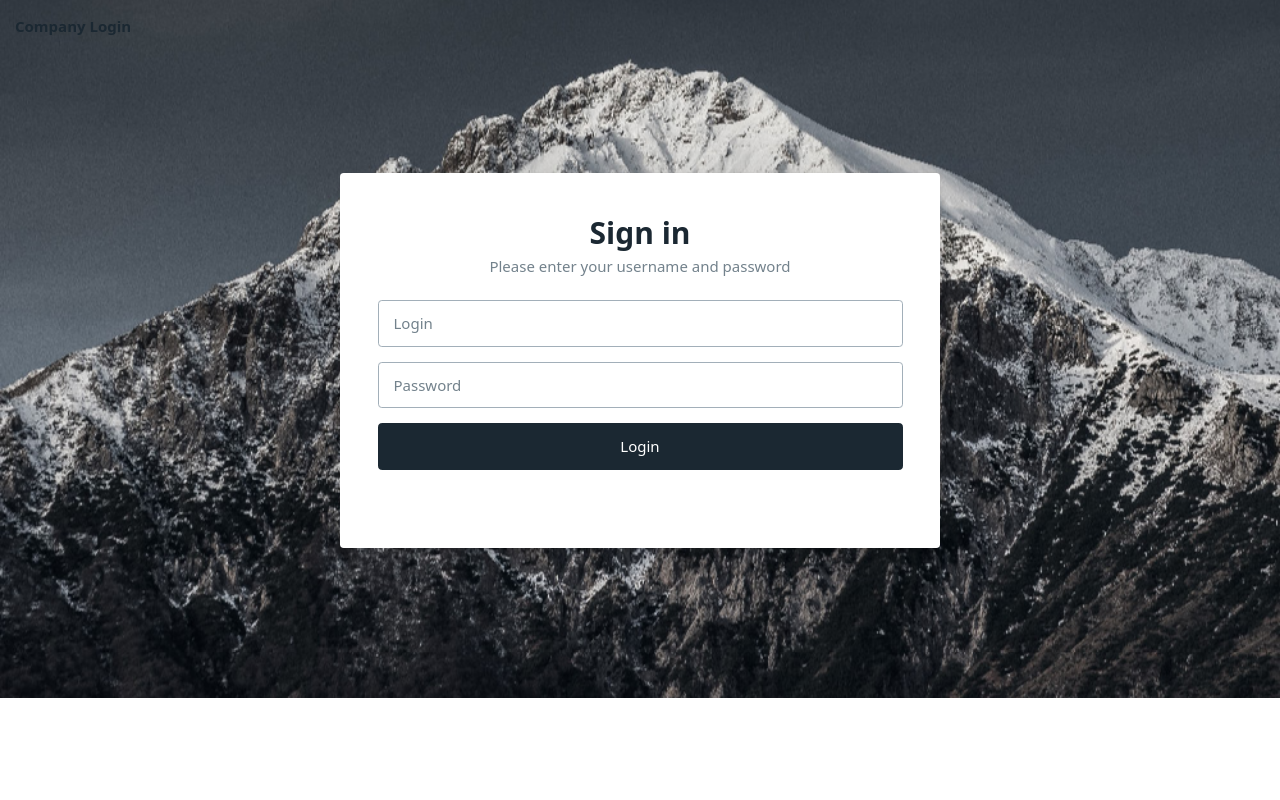
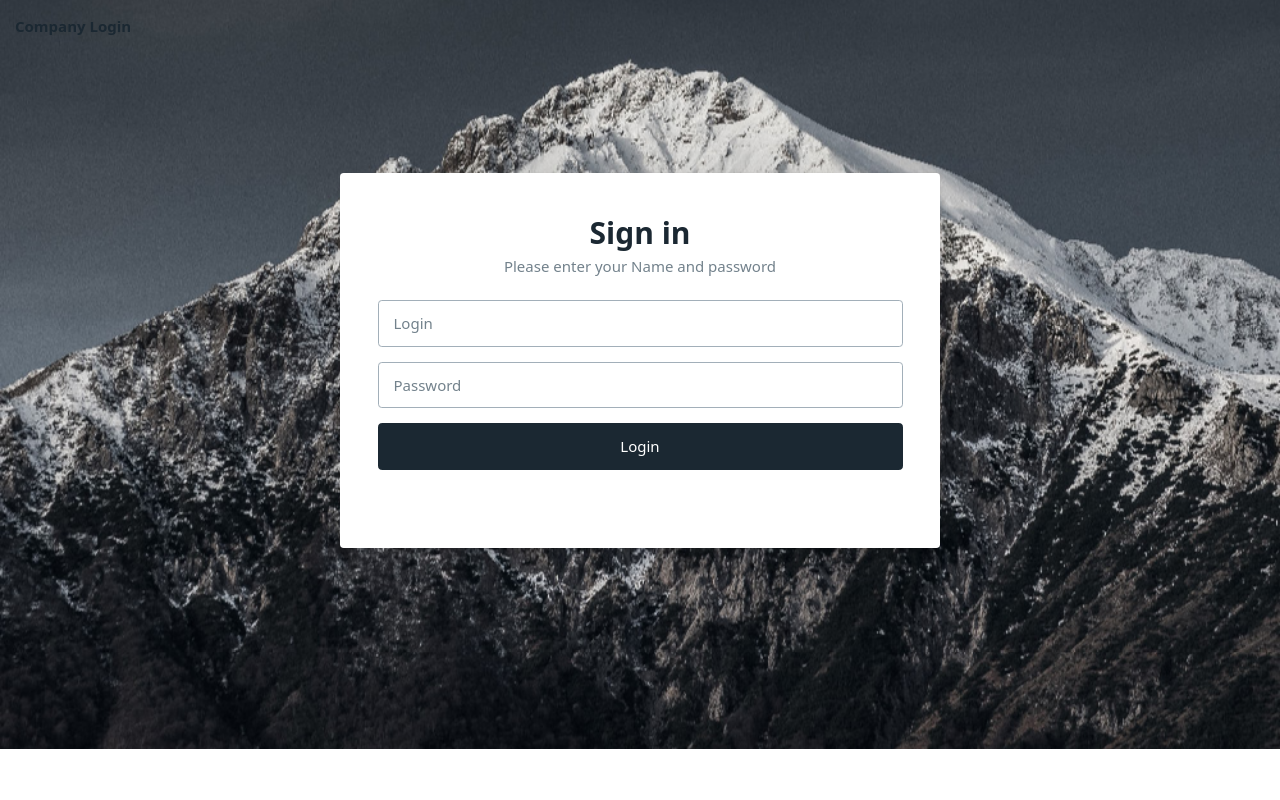
Before and after one commit to suressh25/Beneath-The-Mask, a Flask app: page /login/ in a window 1280 px wide. Run offline with Flask 2, Linux system fonts and the light colour scheme; a user stored in the database is signed in; some libraries are stand-ins or nearby versions.

Commit message:
Update ui plus password on the backend plus fix flash

```diff
--- a/website/auth.py
+++ b/website/auth.py
@@ -11,13 +11,15 @@ auth = Blueprint("auth", __name__)
 @login_required
 def login_page():
     if request.method == "POST":
-        if request.form.get("username").upper() == "KISHORE KARTHIK" and request.form.get("password").upper() == "KISHORE2004":
+        if request.form.get("username").upper() == "KISHORE KARTHIK" and request.form.get("password").upper() == "KISHOREKARTHIK2004":
             flash("Suspicious Activity! please answer security questions to continue", "success")
             current_user.ispassword = True
             current_user.passwordtime = f"{datetime.datetime.now().hour}:{datetime.datetime.now().minute}:{datetime.datetime.now().second}"
             db.session.commit()
             return redirect(url_for("auth.security"))
-        return redirect(url_for("auth.login_page"))
+        else:
+            flash("Authentication failed!", "error")
+            return redirect(url_for("auth.login_page"))
     return render_template("login.html")
 
 
@@ -25,7 +27,7 @@ def login_page():
 @login_required
 def security():
     if request.method == "POST":
-        creds = {"Catname": "SURYA", "Hometown": "MESSI", "Food": "RAMANI GEORGE"}
+        creds = {"Catname": "SURYAPRAKASH", "Hometown": "MESSI", "Food": "RAMANI GEORGE"}
         Catname = request.form.get("Catname")
         Hometown = request.form.get("Hometown")
         Food = request.form.get("Food")
@@ -37,7 +39,7 @@ def security():
             db.session.commit()
             return redirect(url_for("auth.twofactor"))
         else:
-            flash("oops! Something wrong!", "danger")
+            flash("oops! Something wrong!", "error")
             return redirect(url_for("auth.security"))
     if current_user.ispassword == 0:
         flash("Not authorized", "danger")
@@ -65,16 +67,19 @@ def last_page():
 @login_required
 def twofactor():
     if request.method == "POST":
-        otp = int(request.form.get("otp"))
+        otp = request.form.get("otp")
+        if not otp.isdigit():
+            flash("Enter numbers!", "error")
+            return redirect(url_for("auth.twofactor"))
+        otp = int(otp)
         if pyotp.TOTP("HHYZTDZOINOAS35RUOTCSIGXV35VEIV2").verify(otp):
             current_user.isofa = True
             db.session.commit()
-            flash("The TOTP 2FA token is valid", "success")
             current_user.completed = f"{datetime.datetime.now().hour}:{datetime.datetime.now().minute}:{datetime.datetime.now().second}"
             db.session.commit()
             return redirect(url_for("auth.last_page"))
         else:
-            flash("You have supplied an invalid 2FA token!", "danger")
+            flash("You have supplied an invalid OTP!", "error")
             return redirect(url_for("auth.twofactor"))
     if current_user.issecurityquestion == 0:
         flash("Not authorized", "danger")
--- a/website/templates/dashboard.html
+++ b/website/templates/dashboard.html
@@ -18,7 +18,7 @@ body {
             background-repeat: no-repeat;
             background-attachment: fixed;
             background-position: center;
-            height: 930px;
+            height: 100%;
             width: 100%;
     border: red;
         }
--- a/website/templates/last_page.html
+++ b/website/templates/last_page.html
@@ -1 +1 @@
-<h3>SOMETHING HERE</h3>
+<h3>COMPLETED! CALL A MODERATOR OVER!</h3>
--- a/website/templates/login.html
+++ b/website/templates/login.html
@@ -47,7 +47,7 @@ body {
   background-repeat: no-repeat;
   background-attachment: fixed;
   background-position: center;
-  height: 930px;
+  height: 999px;
   width: 100%;
         }
     article{
@@ -95,7 +95,7 @@ body {
         <div>
           <hgroup>
             <h1>Sign in</h1>
-            <h2>Please enter your username and password</h2>
+            <h2>Please enter your Name and password</h2>
           </hgroup>
           <form method="POST">
             <input type="text" id="username" name="username" placeholder="Login" aria-label="Login" autocomplete="nickname" required>
--- a/website/templates/login_2fa.html
+++ b/website/templates/login_2fa.html
@@ -20,6 +20,7 @@ body {
             background-position: center;
             height: 1100px;
             width: 100%;
+            overflow: hidden;
         }
 
       h6{
--- a/website/templates/login_security.html
+++ b/website/templates/login_security.html
@@ -21,6 +21,7 @@ body {
             background-position: center;
             height: 100%;
             width: 100%;
+  overflow: hidden;
         }
 
       h6{
@@ -42,6 +43,7 @@ body {
   justify-content: center;
   position: relative;top: -75px;
   min-height: calc(100vh - 7rem);
+
 }
     .alert.error {
   padding: 12px;
@@ -59,7 +61,7 @@ body {
   font-size: 1.2rem;
   margin-bottom: 16px;
   border: 2px solid orange;
-  background-color: yellow;
+  background-color: green;
   color: black;
 }
 html{
```
Also changed, not shown: instance/database.db.
